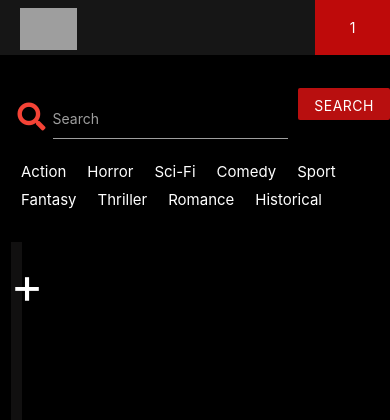
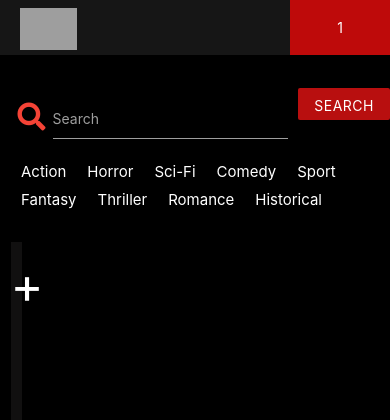
Before and after one commit to NickSpriggs/netbooks_milestone_3, a Flask app: page /search in a window 390 px wide. Shown: the top 420 px of the page. Run offline with Flask 2, Linux system fonts and the light colour scheme; the visitor is signed in with stand-in values (Sample User, id 1); data that the repository does not hold is empty; some libraries are stand-ins or nearby versions; grey boxes are pictures that could not be loaded.

```diff
--- a/app.py
+++ b/app.py
@@ -154,6 +154,7 @@ def add_rec():
             "creator": session["user"],
             "date": datetime.datetime.now(),
         }
+
         mongo.db.rec_list.insert_one(rec)
         flash("Successfully Added")
         return get_film(request.form.get("title"))
--- a/static/css/style.css
+++ b/static/css/style.css
@@ -164,7 +164,7 @@ a div:hover {
 }
 
 .user-tab {
-    width: 75px;
+    width: 100px;
 }
 
 @media only screen and (max-width: 410px) {
```
